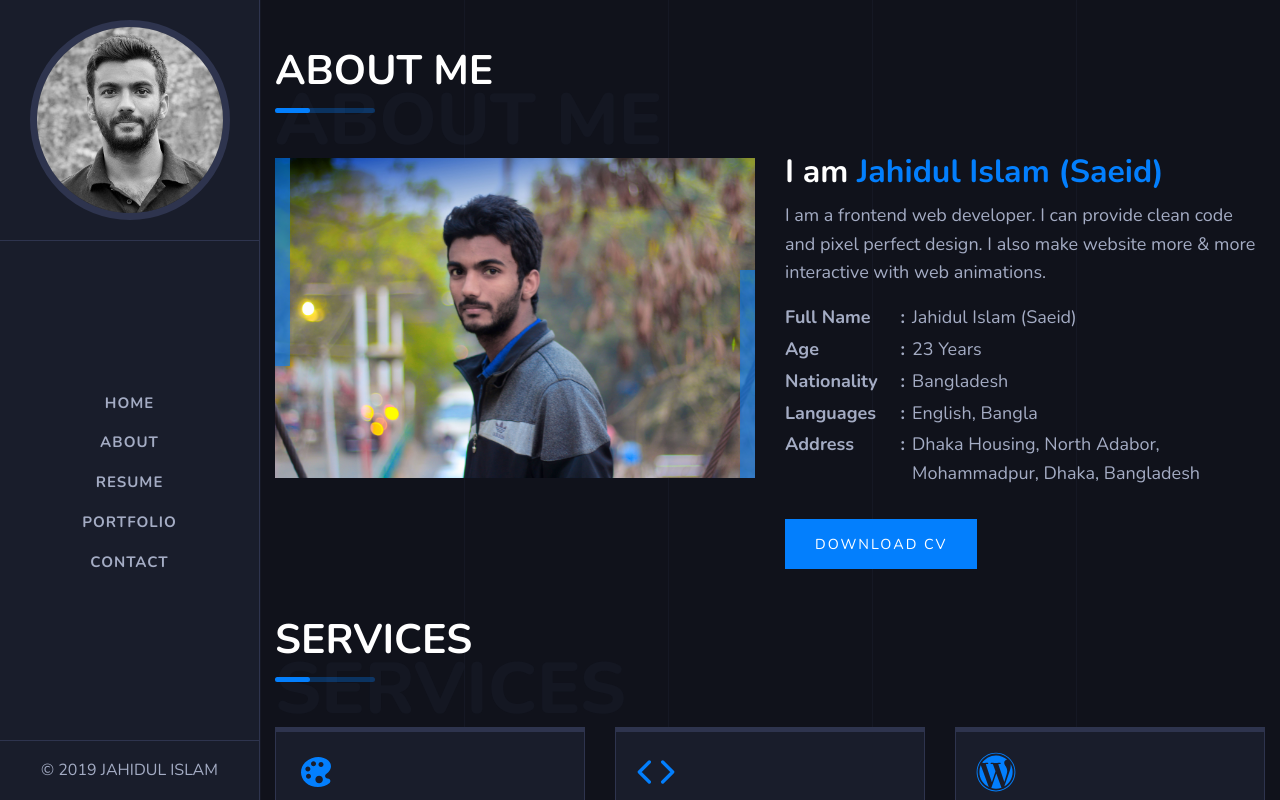
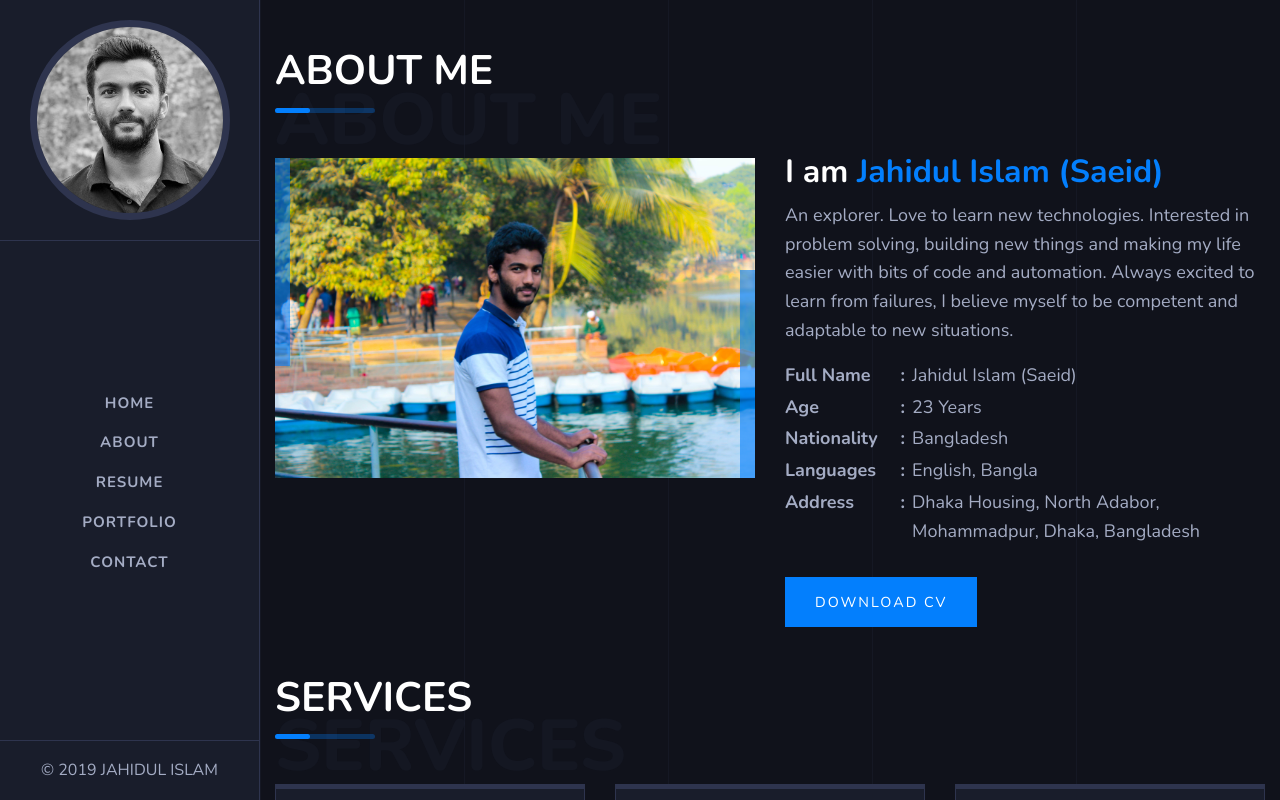
Before and after one commit to jahidulsaeid/jisaeid.github.io, a React (Create React App) app: page /about in a window 1280 px wide. Shown: the top 800 px of the page. Built offline with nearby package versions, Linux system fonts and the light colour scheme.

Commit message:
about us and image change

```diff
--- a/src/pages/About.js
+++ b/src/pages/About.js
@@ -33,9 +33,11 @@ const About = () => {
                   <span className="color-theme">Jahidul Islam (Saeid)</span>
                 </h3>
                 <p>
-                  I am a frontend web developer. I can provide clean code and
-                  pixel perfect design. I also make website more &amp; more
-                  interactive with web animations.
+                  An explorer. Love to learn new technologies. Interested in
+                  problem solving, building new things and making my life easier
+                  with bits of code and automation. Always excited to learn from
+                  failures, I believe myself to be competent and adaptable to
+                  new situations.
                 </p>
                 <ul>
                   <li>
```
Also changed, not shown: src/images/jisaeid.jpg.
